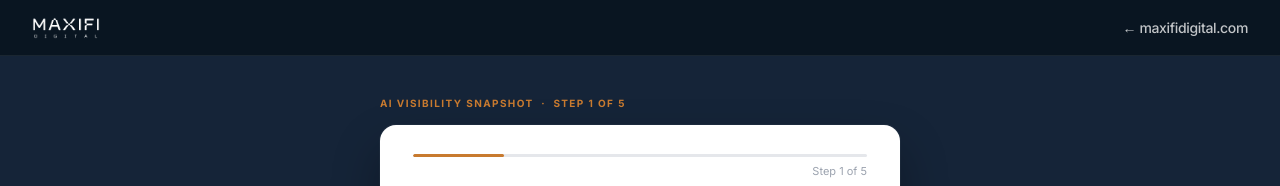
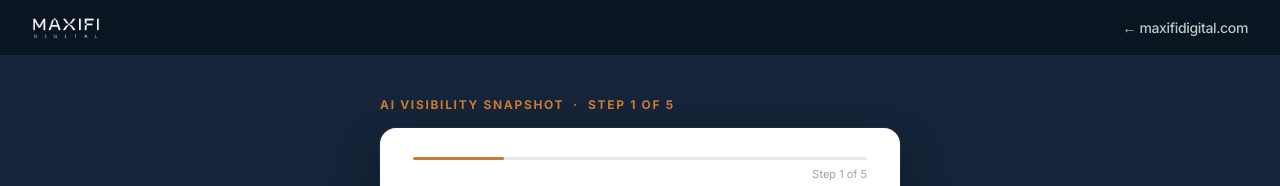
Before and after one commit to limleanne-maxifi/visibility_engine, a Next.js app: page / in a window 1280 px wide. Shown: the top 186 px of the page. Built offline with nearby package versions, Linux system fonts and the light colour scheme.

Commit message:
style: increase form eyebrow label from 10px to 12px (+20%)
https://claude.ai/code/session_01AtVQtA78t8Qx19C6suYkqE

```diff
--- a/components/MultiStepForm.tsx
+++ b/components/MultiStepForm.tsx
@@ -140,7 +140,7 @@ export default function MultiStepForm() {
       <div className="w-full max-w-[520px]">
         {/* Eyebrow */}
         <p
-          className="text-[10px] font-bold uppercase mb-3.5"
+          className="text-[12px] font-bold uppercase mb-3.5"
           style={{ color: '#C87A2F', letterSpacing: '0.14em' }}
         >
           AI Visibility Snapshot &nbsp;·&nbsp; Step {step} of {TOTAL_STEPS}
```
